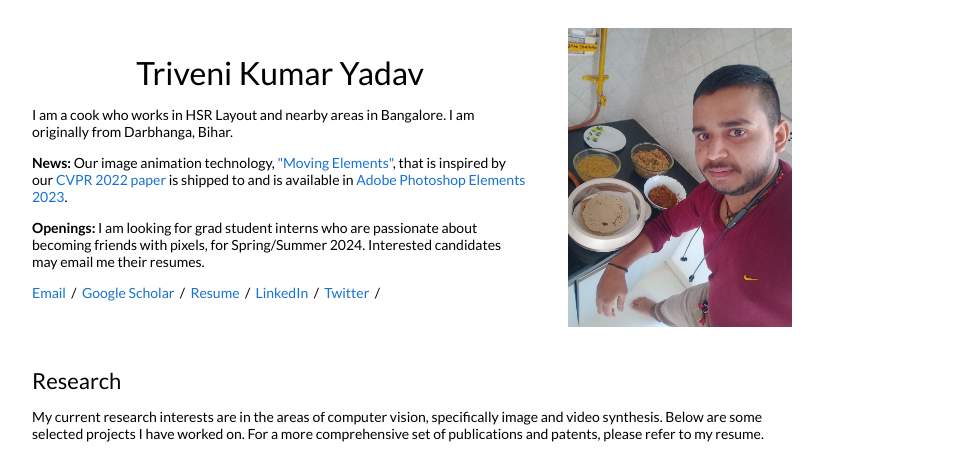
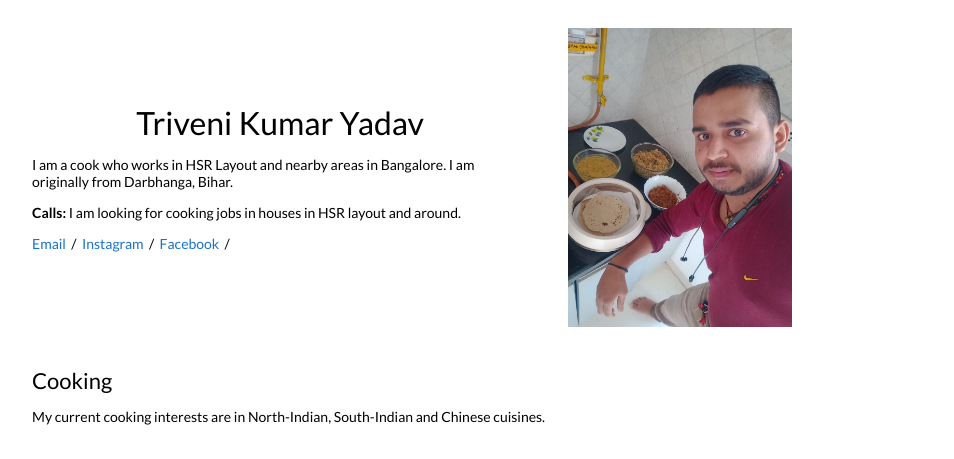
Before and after one commit to trivenicook/trivenicook.github.io, a plain HTML site: page index.htm in a window 1280 px wide. Shown: the top 459 px of the page, without its empty margins (228-1182 px from the left). Drawn offline with Linux system fonts and the light colour scheme.

Commit message:
Update index.htm

```diff
--- a/index.htm
+++ b/index.htm
@@ -72,15 +72,11 @@
         </p>
         <p> I am a cook who works in HSR Layout and nearby areas in Bangalore. I am originally from Darbhanga, Bihar.
         </p>
-        <p><strong>News:</strong> Our image animation technology, <a href="https://www.youtube.com/watch?v=W-9D_-ilS1Y">"Moving Elements"</a>, that is inspired by our <a href="https://controllable-cinemagraphs.github.io/">CVPR 2022 paper</a> is shipped to and is available in <a href="https://www.adobe.com/in/products/photoshop-elements/whats-new.html">Adobe Photoshop Elements 2023</a>.
+        <p><strong>Calls:</strong> I am looking for cooking jobs in houses in HSR layout and around.
         </p>
-        <p><strong>Openings:</strong> I am looking for grad student interns who are passionate about becoming friends with pixels, for Spring/Summer 2024. Interested candidates may email me their resumes.
-        </p>
-<a href="mailto:kulkulka@adobe.com">Email</a> &nbsp/&nbsp
-<a href="https://scholar.google.com/citations?user=KfwUjGUAAAAJ&hl=en"> Google Scholar </a> &nbsp/&nbsp
-<a href="Kuldeep_resume.pdf">Resume</a> &nbsp/&nbsp
-<a href="https://www.linkedin.com/in/kuldeepkulkarni/"> LinkedIn </a> &nbsp/&nbsp
-<a href="https://twitter.com/kk_ilkal?lang=en"> Twitter </a> &nbsp/&nbsp
+<a href="mailto:trivenicookdarbanga@gmail.com">Email</a> &nbsp/&nbsp
+<a href="https://www.linkedin.com/in/kuldeepkulkarni/"> Instagram </a> &nbsp/&nbsp
+<a href="https://twitter.com/kk_ilkal?lang=en"> Facebook </a> &nbsp/&nbsp
         </p>
         </td>
         <td width="33%">
@@ -91,9 +87,9 @@
       <table width="100%" align="center" border="0" cellspacing="0" cellpadding="20">
       <tr>
         <td width="100%" valign="middle">
-          <heading>Research</heading>
+          <heading>Cooking</heading>
           <p>
-          My current research interests are in the areas of computer vision, specifically image and video synthesis. Below are some selected projects I have worked on. For a more comprehensive set of publications and patents, please refer to my resume.
+          My current cooking interests are in North-Indian, South-Indian and Chinese cuisines.
           </p>
         </td>
       </tr>
```
